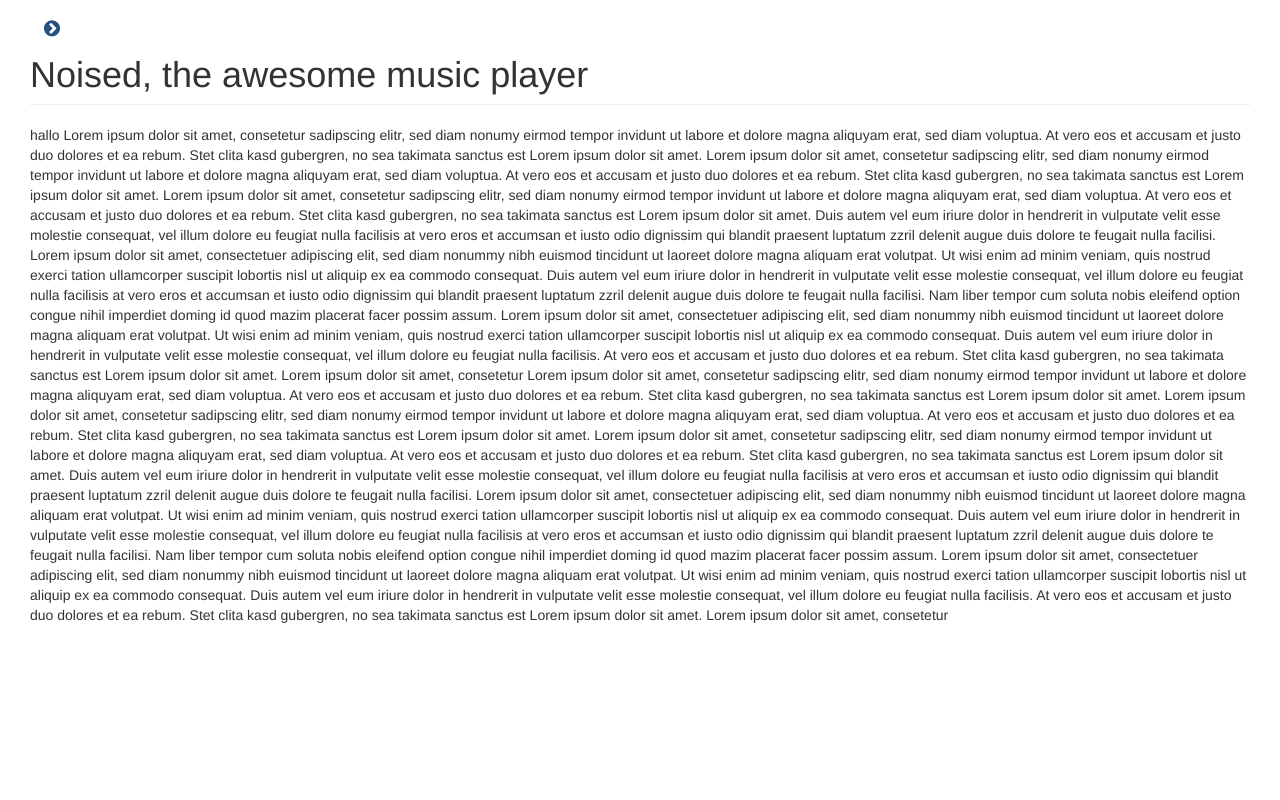
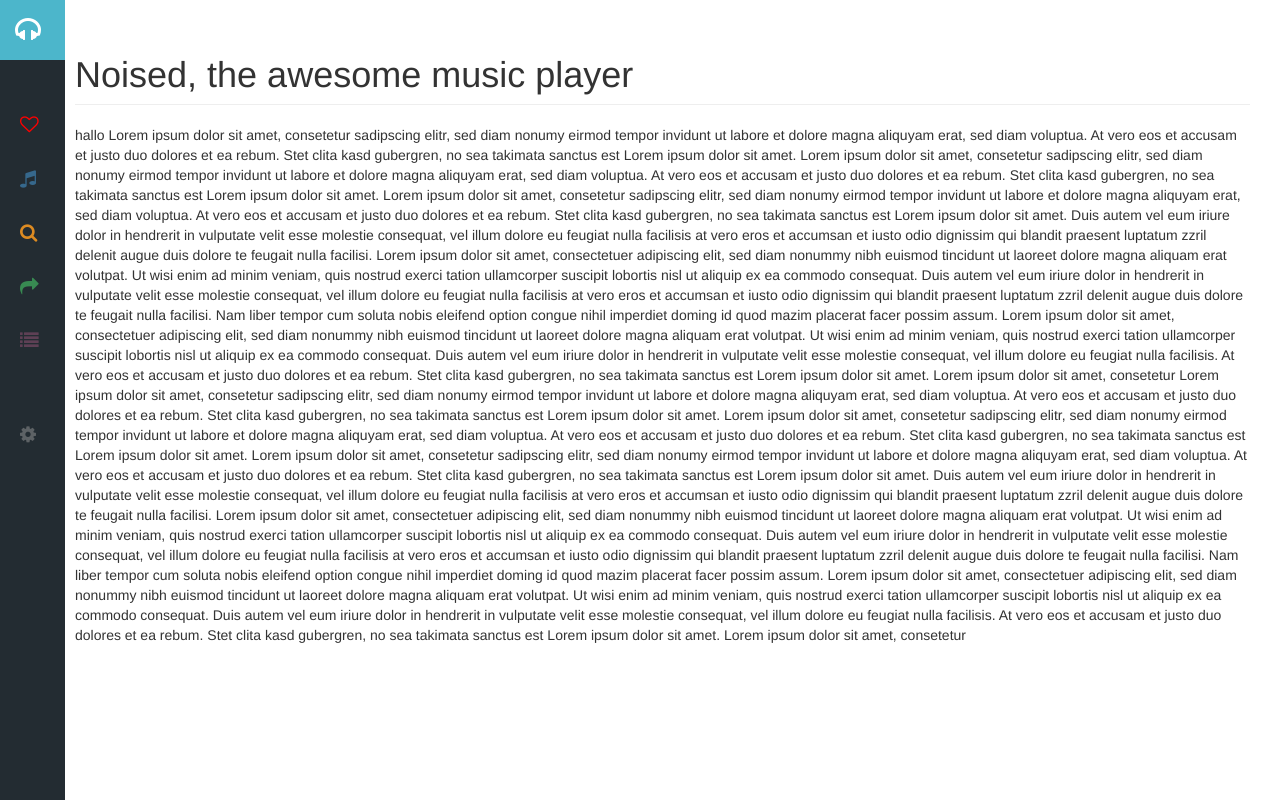
Before and after one commit to bennygr/noisedWeb, a website: page index2.html in a window 1280 px wide. Drawn offline with nearby package versions, Linux system fonts and the light colour scheme; some packages are replaced by stand-ins of ours; a script that the page names is missing.

Commit message:
better styling of the sidebar and Minimize collapse.

```diff
--- a/app/css/mainnavbar.css
+++ b/app/css/mainnavbar.css
@@ -13,29 +13,36 @@
 }
 
 /* Moving the navigation bar to the left if the sidebar is opened */
-#wrapper.menuDisplayed #top-navbar{
+#wrapper.menuOpen #top-navbar{
    left: 200px;
 }
 
 #button-menu-open{
- visibility: visible;
+ visibility: hidden;;
 }
 
 #button-menu-close{
  visibility: hidden;
 }
 
-#wrapper.menuDisplayed #button-menu-open{
+#wrapper.menuOpen #button-menu-open{
  visibility: hidden;
 }
 
-#wrapper.menuDisplayed #button-menu-close{
+#wrapper.menuOpen #button-menu-close{
  visibility: visible;
 }
 
 #menu-toggle{
    height: 60px;
    width: 60px;
+   padding-left: 30px;
+}
+
+#wrapper.menuOpen #menu-toggle{
+   height: 60px;
+   width: 60px;
+   padding-left: 0px;
 }
 
 #menu-toggle i{
--- a/app/css/sidebar.css
+++ b/app/css/sidebar.css
@@ -10,12 +10,13 @@
    /* fixed position */
    position: fixed;
    /*toggled by default */
-   width: 0px;
+   width: 65px;
    /* full heigth */
    height: 100%;
    min-height: 100%;
    /* cut content off which does not fit into the sidebar */
    overflow-y: hidden;
+   overflow: hidden;
    /** background color of the sidebar */
    background: #232C32;
 }
@@ -30,6 +31,12 @@
 
 /* list items within the sidebar */
 #sidebar-nav li {
+   text-indent: 10px;
+   line-height: 20px;
+   font-weight: bold;
+}
+
+#wrapper.menuOpen #sidebar-nav li {
    /* indent the items to the rigth a bit */
    text-indent: 10px;
    /* make line heigth bigger in order to have more space for each item */
@@ -56,70 +63,105 @@
 }
 
 #sidebar-header-label{
+  margin-left: 10px;
+  line-height: 60px;
+  color: white;
+}
+
+#sidebar-header-icon{
+  margin-left: 5px;
+  line-height: 60px;
+  color: white;
+}
+
+#wrapper.menuOpen #sidebar-header-icon{
   margin-left: 40px;
   line-height: 60px;
   color: white;
 }
+
 #sidebar-header-text{
+  visibility: hidden;
+}
+
+#wrapper.menuOpen #sidebar-header-text{
   font-weight: bold;
   text-align: center;
   font-size: 22px;
+  visibility: visible;
 }
 
-/* an icon for a nav element */
-#nav-icon{
+
+/* Hide the icon text if the menu is not wide open */
+#nav-icon-text{
+   visibility: hidden;
+}
+
+/* make the text visible if the menu is wide open */
+#wrapper.menuOpen #nav-icon-text{
    padding-left: 20px;
+   visibility: visible;
 }
 
 /* header elements are grouping one or more links together */
-#nav-headline{
+#wrapper.menuOpen #nav-icon-text{
    color: #7EA1AF;
    padding-left: 10px;
    font-size: 80%;
    padding-top: 10px;
    padding-bottom: 10px;
+   visibility: visible;
+}
+#nav-headline{
+   visibility: hidden;
 }
 
 /* the nav icon for "noised-highlights" */
 #nav-icon-highlight{
   color: red;
+  padding-top: 18px;
 }
 
 /* the nav icon for "noised-player" */
 #nav-icon-player{
   color: #36688C;
+  padding-top: 18px;
 }
 
 /* the nav icon for "noised-search" */
 #nav-icon-search{
-    color: #DD8B22;
+  color: #DD8B22;
+  padding-top: 18px;
 }
 
 /* the nav icon for "noised-playlist" */
 #nav-icon-playlist{
-    color: #5E4055;
+  color: #5E4055;
+  padding-top: 18px;
 }
 
 /* the nav icon for "noised-queue" */
 #nav-icon-queue{
-   color: #388A52;
+  color: #388A52;
+  padding-top: 18px;
 }
 
 /* the nav icon for "noised-preferences" */
 #nav-icon-preferences{
-   color: #5D6265;
+  color: #5D6265;
+  padding-top: 18px;
 }
 
 /*------------------------------------------------------------------------------------*/
 
 /* Style for full open the nav bar */
-#wrapper.menuDisplayed #sidebar-wrapper{
+#wrapper.menuOpen #sidebar-wrapper{
    width: 200px;
 }
 
 /* Change page's padding if the sidebar's is openend in order to move every thin
    to the right and show everthing */
-#wrapper.menuDisplayed #page-content-wrapper{
+#wrapper.menuOpen #page-content-wrapper{
    padding-left: 200px;
 }
 
@@ -132,6 +174,7 @@
    /* fixed position */
    position: absolute;
    padding: 15px;
+   padding-left: 60px;
 }
 
 /*------------------------------------------------------------------------------------*/
--- a/index2.html
+++ b/index2.html
@@ -21,25 +21,25 @@
     <div id="sidebar-wrapper">
       <div id="sidebar-header">
         <div id="sidebar-header-label">
-          <i class="fa fa-headphones fa-2x" aria-hidden="true"></i><span id="sidebar-header-text"> Noised</span>
+          <i id="sidebar-header-icon" class="fa fa-headphones fa-2x" aria-hidden="true"></i><span id="sidebar-header-text"> Noised</span>
         </div>
       </div>
       <ul id="sidebar-nav">
         <div id="nav-headline">discover</div>
-        <li> <a href="#/"> <i id="nav-icon-highlight" class="fa fa-heart-o fa-lg"></i><span id="nav-icon"> Highlights</span></a> </li>
-        <li> <a href="#player"> <i id="nav-icon-player" class="fa fa-music fa-lg"></i><span id="nav-icon"> Player</span></a> </li>
-        <li> <a href="#browser"> <i id="nav-icon-search" class="fa fa-search fa-lg"></i><span id="nav-icon"> Discover</span></a> </li>
-        <li> <a href="#queue"> <i id="nav-icon-queue" class="fa fa-mail-forward fa-lg"></i><span id="nav-icon"> Queue</span></a> </li>
-        <li> <a href="#playlists"> <i id="nav-icon-playlist" class="fa fa-list fa-lg"></i><span id="nav-icon"> Playlists</span></a> </li>
+        <li> <a href="#/"> <i id="nav-icon-highlight" class="fa fa-heart-o fa-lg"></i><span id="nav-icon-text"> Highlights</span></a> </li>
+        <li> <a href="#player"> <i id="nav-icon-player" class="fa fa-music fa-lg"></i><span id="nav-icon-text"> Player</span></a> </li>
+        <li> <a href="#browser"> <i id="nav-icon-search" class="fa fa-search fa-lg"></i><span id="nav-icon-text"> Discover</span></a> </li>
+        <li> <a href="#queue"> <i id="nav-icon-queue" class="fa fa-mail-forward fa-lg"></i><span id="nav-icon-text"> Queue</span></a> </li>
+        <li> <a href="#playlists"> <i id="nav-icon-playlist" class="fa fa-list fa-lg"></i><span id="nav-icon-text"> Playlists</span></a> </li>
         <div id="nav-headline">your noised</div>
-        <li> <a href="#settings"> <i id="nav-icon-preferences" class="fa fa-cog fa-lg"></i><span id="nav-icon"> Settings</span></a> </li>
+        <li> <a href="#settings"> <i id="nav-icon-preferences" class="fa fa-cog fa-lg"></i><span id="nav-icon-text"> Settings</span></a> </li>
       </ul>
     </div> <!-- sidebar -->
 
     <!-- Top navigation bar -->
     <div id="top-navbar">
       <a href="#/" class="btn btn-link" id="menu-toggle">
-        <i id="button-menu-close" class="fa fa-chevron-circle-left fa-lg"></i><i id="button-menu-open" class="fa fa-chevron-circle-right fa-lg"></i>
+        <i id="button-menu-close" class="fa fa-chevron-circle-left fa-lg"></i>
       </a>
     </div>
     <div id="page-content-wrapper">
@@ -55,7 +55,7 @@
   <script>
     $("#menu-toggle").click(function(e){
       e.preventDefault();
-      $("#wrapper").toggleClass("menuDisplayed");
+      $("#wrapper").toggleClass("menuOpen");
     });
   </script> <!-- toggle nav script -->
 
```
